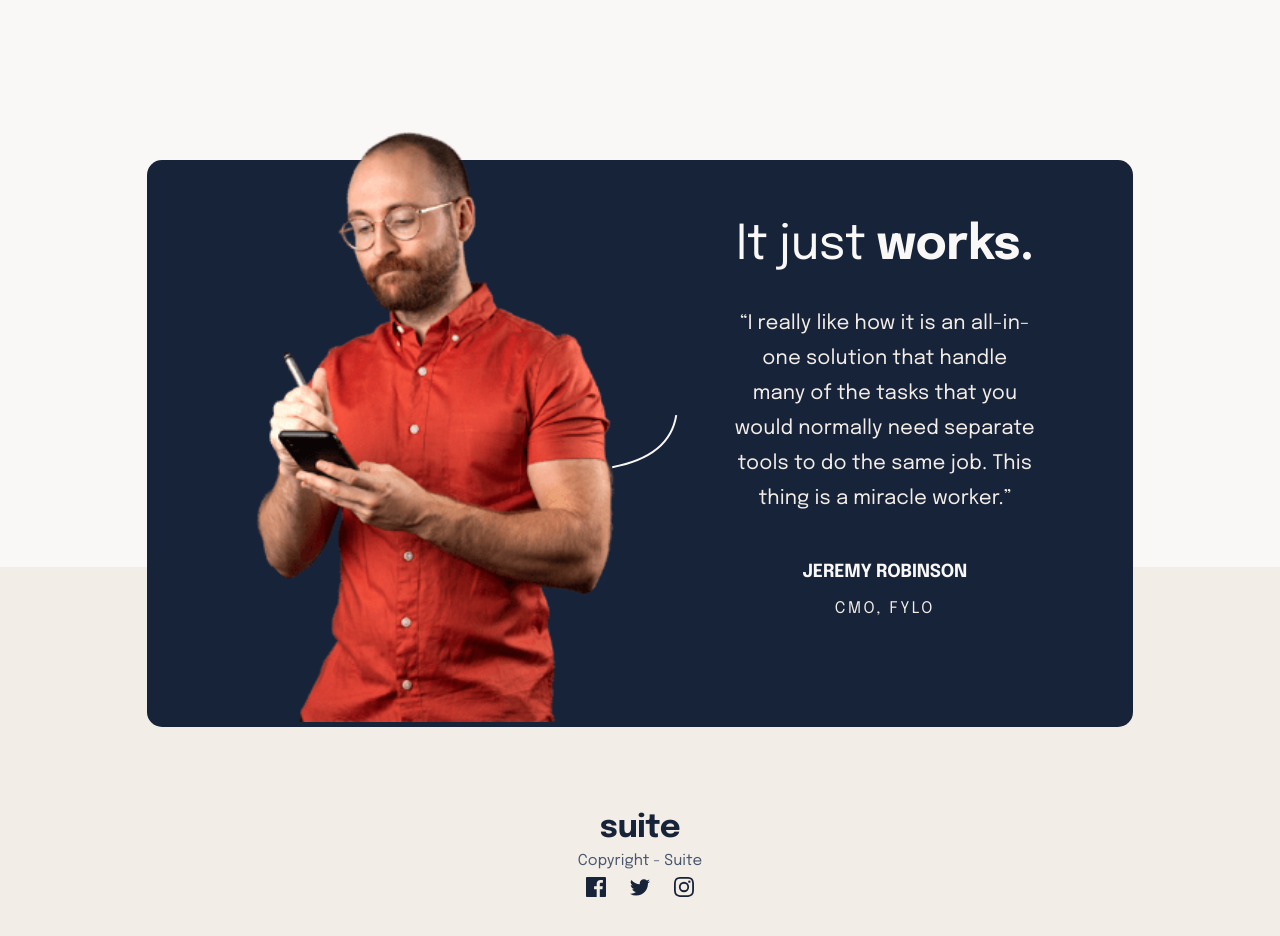
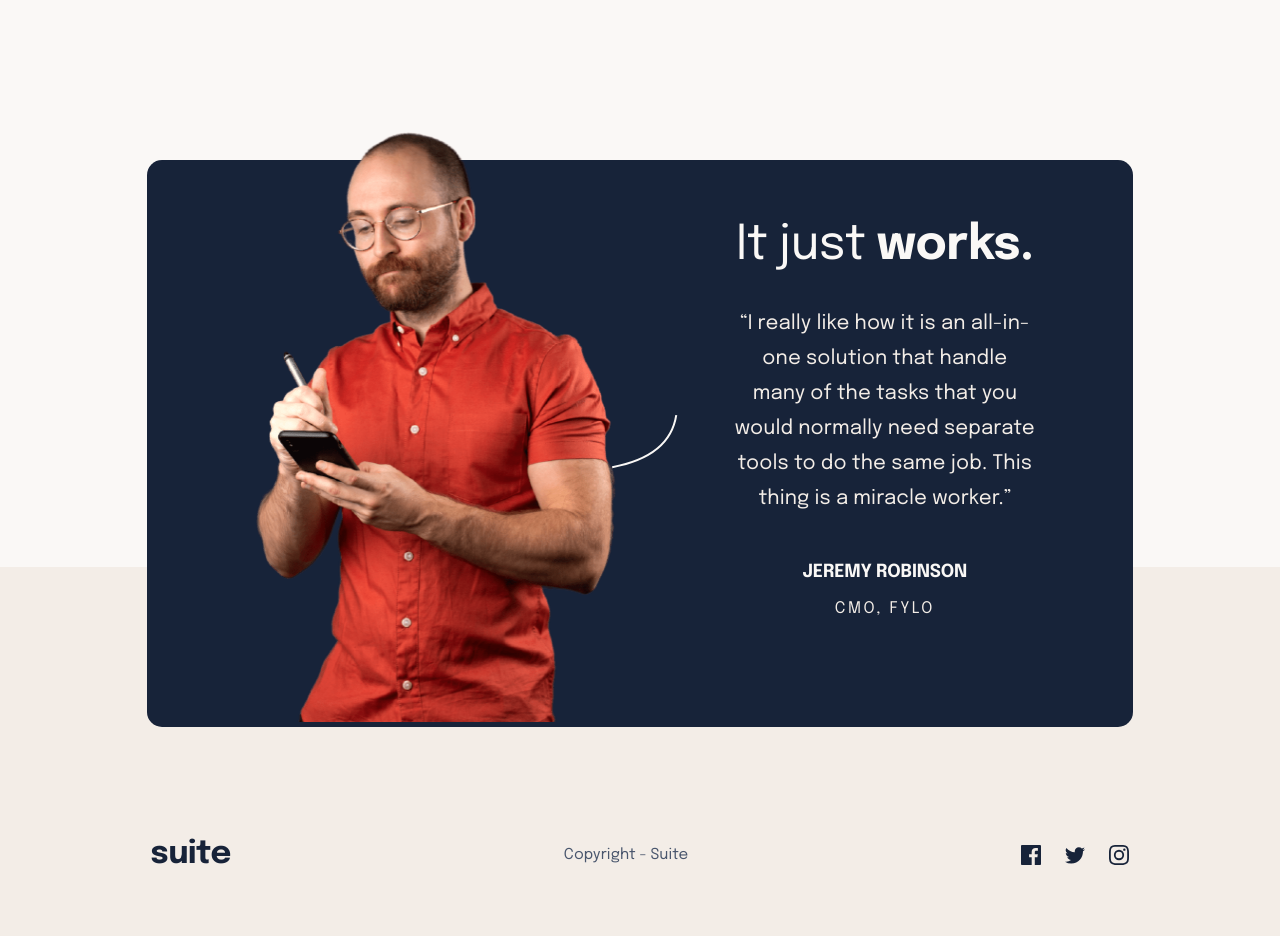
Before and after one commit to SUS137/Suite-landing-page, a plain HTML site: page index.html in a window 1280 px wide. Shown: the part 960-1896 px from the top of the page. Drawn offline with Linux system fonts and the light colour scheme.

Commit message:
Add files via upload

```diff
--- a/index.html
+++ b/index.html
@@ -78,7 +78,7 @@
     <div class="jeremy">
 
   <picture class="jeremy-pic">
-    <source media="(min-width:1024 )" srcset="assets/image-jeremy-large@2x.png">
+    <source media="(min-width:1024px )" srcset="assets/image-jeremy-large@2x.png">
     <img src="assets/image-jeremy-small.png" alt="Foto de Jeremy" class="jeremy-img">
   </picture>
 
@@ -101,7 +101,7 @@
 
 
     <footer class="footer">
-      <div class="footer-index">
+
       <p class="footer-img">suite</p>
       <p class="footer-paragraph">Copyright -
         Suite</p>
@@ -112,7 +112,7 @@
          <a href="#" class="incon-link"><img src="assets/icon-twitter.svg" alt="logo twiter" class="icono"></a>
          <a href="#" class="incon-link"><img src="assets/icon-instagram.svg" alt="logo instagram" class="icono"></a>
         </div>
-      </div>
+
     </footer>
 
   </body>
```
